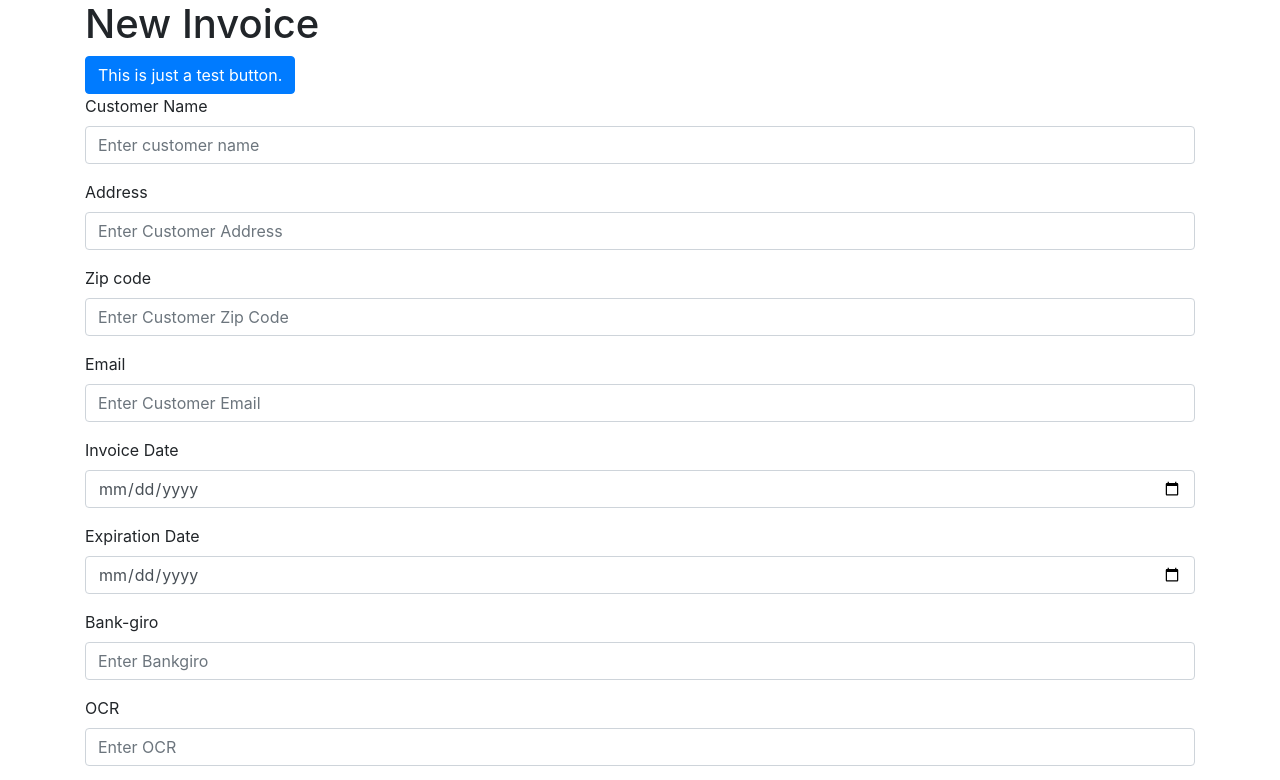
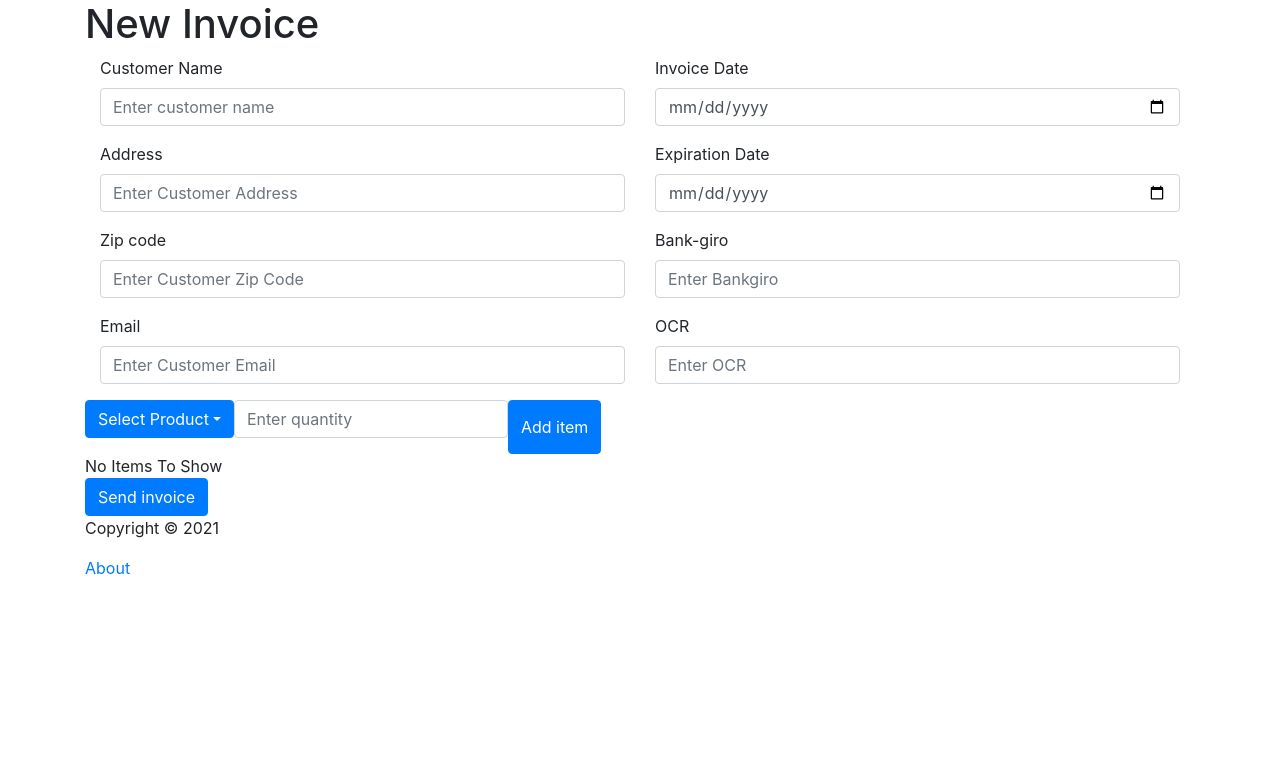
Before and after one commit to gabrieloldaccount/finman-frontend, a React (Create React App) app: page / in a window 1280 px wide. Shown: the top 780 px of the page. Built offline with nearby package versions, Linux system fonts and the light colour scheme; data requests are answered from the project's data file.

Commit message:
Added layout for form through Container+Row+Col. Item display format is now the same as product.

```diff
--- a/src/App.js
+++ b/src/App.js
@@ -96,7 +96,6 @@ const App = () => {
                     exact
                     render={(props) => (
                         <>
-                            <Button variant='primary'>This is just a test button.</Button>
                             <AddInvoice productList={products} onAddInvoice={addInvoice}/>
 
                             {/* TODO: Move this to another page for displaying invoices already created.
--- a/src/components/AddInvoice.js
+++ b/src/components/AddInvoice.js
@@ -4,6 +4,7 @@ import Items from "./Items"
 import Button from 'react-bootstrap/Button';
 import Form from 'react-bootstrap/Form';
 import Dropdown from 'react-bootstrap/Dropdown';
+import {Col, Container, Row} from "react-bootstrap";
 
 
 const AddInvoice = ({productList, onAddInvoice}) => {
@@ -61,126 +62,75 @@ const AddInvoice = ({productList, onAddInvoice}) => {
 
     return (
         <Form>
+            <Container>
+                <Row>
+                    <Col>
                         <Form.Group controlId="formCustomerName">
                             <Form.Label>Customer Name</Form.Label>
-                <Form.Control type="string" value={customerName} placeholder="Enter customer name" onChange={(e) => setCustomerName(e.target.value)} />
+                            <Form.Control type="string" value={customerName} placeholder="Enter customer name"
+                                          onChange={(e) => setCustomerName(e.target.value)}/>
                         </Form.Group>
                         <Form.Group controlId="formCustomerAddress">
                             <Form.Label>Address</Form.Label>
-                <Form.Control type="string" value={customerAddress} placeholder="Enter Customer Address" onChange={(e) => setCustomerAddress(e.target.value)}/>
+                            <Form.Control type="string" value={customerAddress} placeholder="Enter Customer Address"
+                                          onChange={(e) => setCustomerAddress(e.target.value)}/>
                         </Form.Group>
+
                         <Form.Group controlId="formCustomerZipcode">
                             <Form.Label>Zip code</Form.Label>
-                <Form.Control type="number" value={customerZipCode} placeholder="Enter Customer Zip Code" onChange={(e) => setCustomerZipCode(e.target.value)}/>
+                            <Form.Control type="number" value={customerZipCode} placeholder="Enter Customer Zip Code"
+                                          onChange={(e) => setCustomerZipCode(e.target.value)}/>
                         </Form.Group>
                         <Form.Group controlId="formCustomerEmail">
                             <Form.Label>Email</Form.Label>
-                <Form.Control type="email" value={customerEmail} placeholder="Enter Customer Email" onChange={(e) => setCustomerEmail(e.target.value)}/>
+                            <Form.Control type="email" value={customerEmail} placeholder="Enter Customer Email"
+                                          onChange={(e) => setCustomerEmail(e.target.value)}/>
                         </Form.Group>
+                    </Col>
+                    <Col>
                         <Form.Group controlId="formInvoiceDate">
                             <Form.Label>Invoice Date</Form.Label>
-                <Form.Control type="date" value={invoiceDate} onChange={(e) => setInvoiceDate(e.target.value)}/>
+                            <Form.Control type="date" value={invoiceDate}
+                                          onChange={(e) => setInvoiceDate(e.target.value)}/>
                         </Form.Group>
                         <Form.Group controlId="formExpirationDate">
                             <Form.Label>Expiration Date</Form.Label>
-                <Form.Control type="date" value={expirationDate} onChange={(e) => setExpirationDate(e.target.value)}/>
+                            <Form.Control type="date" value={expirationDate}
+                                          onChange={(e) => setExpirationDate(e.target.value)}/>
                         </Form.Group>
                         <Form.Group controlId="formBankgiro">
                             <Form.Label>Bank-giro</Form.Label>
-                <Form.Control type="number" value={bankgiro} placeholder="Enter Bankgiro" onChange={(e) => setBankgiro(e.target.value)}/>
+                            <Form.Control type="number" value={bankgiro} placeholder="Enter Bankgiro"
+                                          onChange={(e) => setBankgiro(e.target.value)}/>
                         </Form.Group>
                         <Form.Group controlId="formOCR">
                             <Form.Label>OCR</Form.Label>
-                <Form.Control type="number" value={ocrNumber} placeholder="Enter OCR" onChange={(e) => setOcrNumber(e.target.value)}/>
+                            <Form.Control type="number" value={ocrNumber} placeholder="Enter OCR"
+                                          onChange={(e) => setOcrNumber(e.target.value)}/>
                         </Form.Group>
-
-{/*Implemented in better form above.*/}
-{/*            <div className='form-control'>
-                <label>Customer</label>
-                <input
-                    type='text'
-                    placeholder='Enter Customer Name'
-                    value={customerName}
-                    onChange={(e) => setCustomerName(e.target.value)}
-                />
-            </div>
-            <div className='form-control'>
-                <label>Address</label>
-                <input
-                    type='text'
-                    placeholder='Enter Customer Address'
-                    value={customerAddress}
-                    onChange={(e) => setCustomerAddress(e.target.value)}
-                />
-            </div>
-            <div className='form-control'>
-                <label>Zip Code</label>
-                <input
-                    type='text'
-                    placeholder='Enter Customer Zip Code'
-                    value={customerZipCode}
-                    onChange={(e) => setCustomerZipCode(e.target.value)}
-                />
-            </div>
-            <div className='form-control'>
-                <label>Customer Email</label>
-                <input
-                    type='text'
-                    placeholder='Enter Customer Email'
-                    value={customerEmail}
-                    onChange={(e) => setCustomerEmail(e.target.value)}
-                />
-            </div>
-            <div className='form-control'>
-                <label>Invoice Date</label>
-                <input
-                    type='text'
-                    placeholder='Enter Invoice Date'
-                    value={invoiceDate}
-                    onChange={(e) => setInvoiceDate(e.target.value)}
-                />
-            </div>
-            <div className='form-control'>
-                <label>Expiration Date</label>
-                <input
-                    type='text'
-                    placeholder='Enter Expiration Date'
-                    value={expirationDate}
-                    onChange={(e) => setExpirationDate(e.target.value)}
-                />
-            </div>
-            <div className='form-control'>
-                <label>Bank-giro</label>
-                <input
-                    type='text'
-                    placeholder='Enter Bank-giro'
-                    value={bankgiro}
-                    onChange={(e) => setBankgiro(e.target.value)}
-                />
-            </div>
-            <div className='form-control'>
-                <label>OCR number</label>
-                <input
-                    type='text'
-                    placeholder='Enter OCR number'
-                    value={ocrNumber}
-                    onChange={(e) => setOcrNumber(e.target.value)}
-                />
-            </div>*/}
-            <div className='item-input'>
+                    </Col>
+                </Row>
+                <Row>
                     <AddItem productList={productList} onAddItem={addItem}/>
-            </div>
+                </Row>
+                <Row>
                     {items.length > 0 ? (
                         <Items
                             items={items}
                             onDelete={deleteItem}
                         />
                     ) : (
-                'No Items To Show'
+                        'No Items To Show '
                     )}
+                </Row>
+                <Row>
                     <Button variant="primary" type='submit' onClick={onSubmit}>
                         Send invoice
                     </Button>
+                </Row>
+            </Container>
+
+
         </Form>
     )
 }
--- a/src/components/AddItem.js
+++ b/src/components/AddItem.js
@@ -5,6 +5,7 @@ import Dropdown from "react-bootstrap/Dropdown";
 import Form from "react-bootstrap/Form";
 import Button from "react-bootstrap/Button";
 import Invoice from "./Invoice";
+import {Container, Row} from "react-bootstrap";
 
 //TODO: Add proper CSS formatting in index.css
 const AddItem = ({productList, onAddItem}) => {
@@ -34,9 +35,10 @@ const AddItem = ({productList, onAddItem}) => {
 
     return (
         //TODO: Implement proper product list read-in from db here.
-        <Form className='addItem-form'>
+        <Container>
+            <Row>
                 <Dropdown>
-                <Dropdown.Toggle variant="success" id="dropdown-basic">
+                    <Dropdown.Toggle variant="primary" id="dropdown-basic">
                         {selectedProduct === '' ? "Select Product" : selectedProduct.name}
                     </Dropdown.Toggle>
                     <Dropdown.Menu>
@@ -52,8 +54,9 @@ const AddItem = ({productList, onAddItem}) => {
                               value={quantity}
                               onChange={(e) => setQuantity(e.target.value)}/>
             </Form.Group>
-            <Button onClick={(e) => addItem(e)}>Add item</Button>
-        </Form>
+            <Button variant='primary' onClick={(e) => addItem(e)}>Add item</Button>
+            </Row>
+        </Container>
     )
 }
 
--- a/src/components/Item.js
+++ b/src/components/Item.js
@@ -2,13 +2,12 @@ import {FaTimes} from 'react-icons/fa'
 
 const Item = ({item, onDelete}) => {
     return (
-        <div className={'item'}
-        >
+        <div className={'item'}>
             <h3>
                 {item.name}{' | '}
-                {item.amount}{' | '}
-                {item.unit}{' | '}
-                {item.price}{' '}
+                {item.price}{`kr/${item.unit}  `}{' | '}
+                {item.quantity}
+                {item.unit}{' '}
                 <FaTimes
                     style={{color: 'red', cursor: 'pointer', textAlign: 'right'}}
                     onClick={() => onDelete(item.id)}
```
Lines whose indentation alone changed are shown as unchanged.
